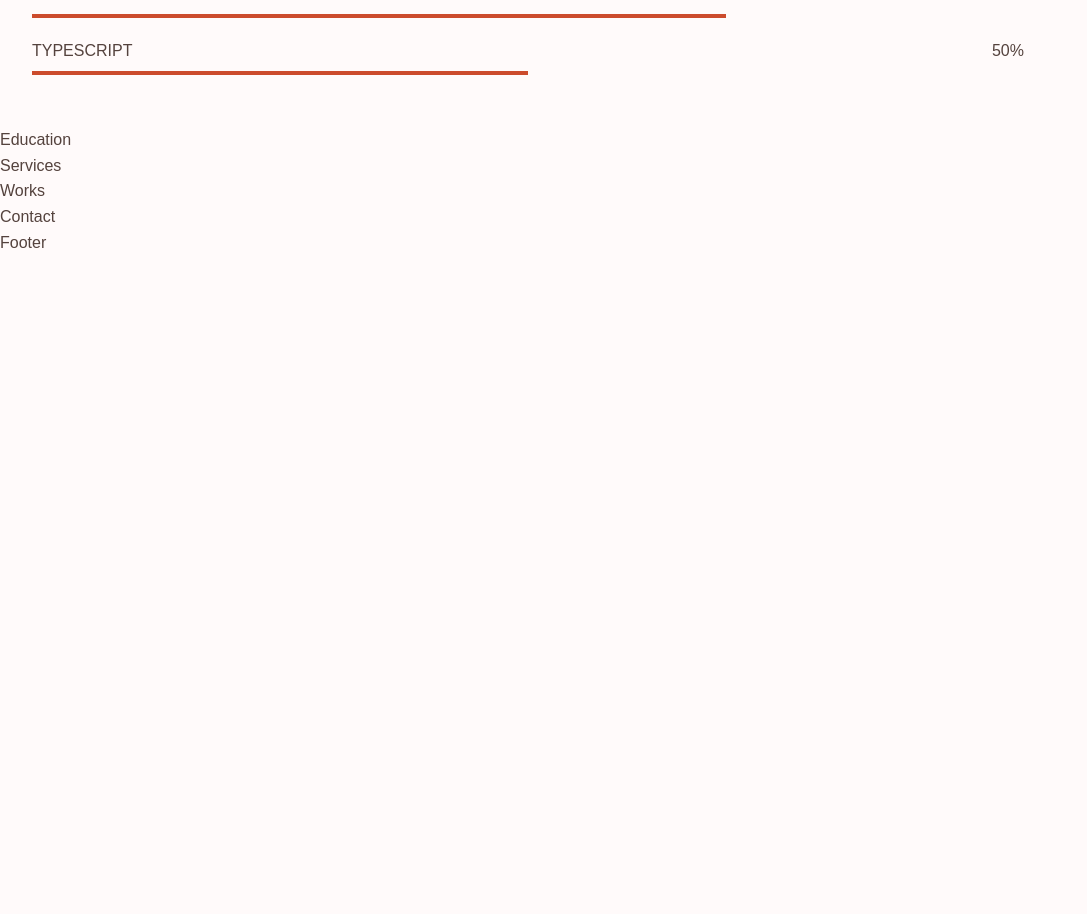
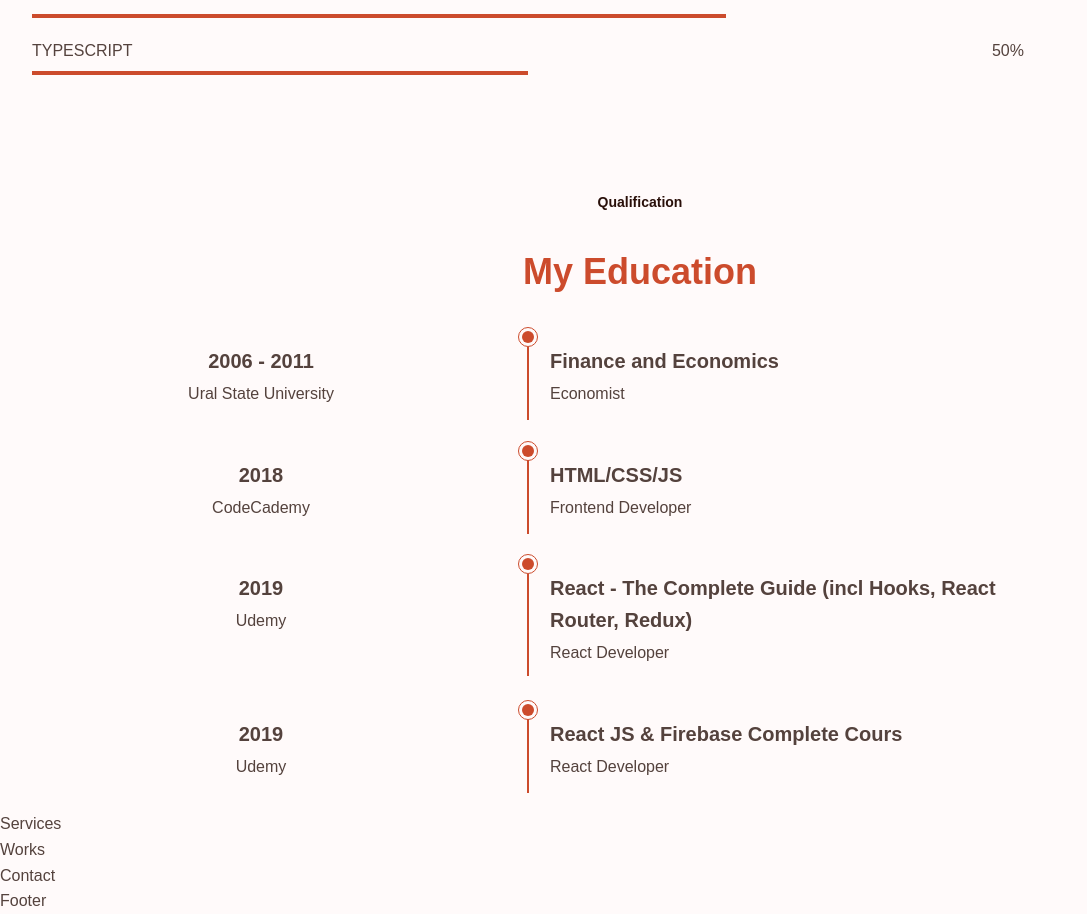
Before and after one commit to paulZakharovmnt/portfolio-website, a React (Create React App) app: page / in a window 1280 px wide. Shown: the part 2126-3040 px from the top of the page, without its empty margins (0-1087 px from the left). Before the commit the page ends 2381 px from the top, so only its background shows below. Built offline with nearby package versions, Linux system fonts and the light colour scheme.

Commit message:
add education and styles

```diff
--- a/src/components/Education/Education.css
+++ b/src/components/Education/Education.css
@@ -0,0 +1,56 @@
+.education_container {
+  row-gap: 2rem;
+}
+
+.education_content {
+  display: grid;
+  grid-template-columns: 1fr max-content 1fr;
+}
+
+.education_year,
+.education_race {
+  font-size: var(--h3-font-size);
+  margin-bottom: 0.25rem;
+}
+
+.education_university,
+.education_specialty {
+  display: block;
+  font-size-adjust: var(--smaller-font-size);
+}
+
+.education_year,
+.education_university {
+  text-align: center;
+}
+
+.education_time {
+  padding: 0 1rem;
+  justify-content: center;
+}
+
+.education_rounder {
+  position: relative;
+  display: inline-block;
+  width: 12px;
+  height: 12px;
+  background-color: var(--first-color);
+  border-radius: 50%;
+}
+
+.education_rounder::before {
+  content: "";
+  position: absolute;
+  transform: translate(-4px, -4px);
+  width: 20px;
+  height: 20px;
+  border: 1px solid var(--first-color);
+  border-radius: 50%;
+}
+.education_line {
+  display: block;
+  height: 90%;
+  width: 2px;
+  background-color: var(--first-color);
+  transform: translate(5px, -4px);
+}
--- a/src/components/Education/Education.js
+++ b/src/components/Education/Education.js
@@ -2,7 +2,80 @@ import React from "react";
 import "./Education.css";
 
 const Education = () => {
-  return <div>Education</div>;
+  return (
+    <section className="education section" id="education">
+      <span className="section-subtitle">Qualification</span>
+      <h2 className="section-title">My Education</h2>
+      <div className="education_container bd-grid">
+        <div className="education_content">
+          <div>
+            <h3 className="education_year">2006 - 2011</h3>
+            <span className="education_university">Ural State University</span>
+          </div>
+          <div className="education_time">
+            <span className="education_rounder"></span>
+            <span className="education_line"></span>
+          </div>
+
+          <div>
+            <h3 className="education_race">Finance and Economics</h3>
+            <span className="education_specialty">Economist</span>
+          </div>
+        </div>
+
+        <div className="education_content">
+          <div>
+            <h3 className="education_year">2018</h3>
+            <span className="education_university">CodeCademy</span>
+          </div>
+          <div className="education_time">
+            <span className="education_rounder"></span>
+            <span className="education_line"></span>
+          </div>
+
+          <div>
+            <h3 className="education_race">HTML/CSS/JS</h3>
+            <span className="education_specialty">Frontend Developer</span>
+          </div>
+        </div>
+
+        <div className="education_content">
+          <div>
+            <h3 className="education_year">2019</h3>
+            <span className="education_university">Udemy</span>
+          </div>
+          <div className="education_time">
+            <span className="education_rounder"></span>
+            <span className="education_line"></span>
+          </div>
+
+          <div>
+            <h3 className="education_race">
+              React - The Complete Guide (incl Hooks, React Router, Redux)
+            </h3>
+            <span className="education_specialty">React Developer</span>
+          </div>
+        </div>
+        <div className="education_content">
+          <div>
+            <h3 className="education_year">2019</h3>
+            <span className="education_university">Udemy</span>
+          </div>
+          <div className="education_time">
+            <span className="education_rounder"></span>
+            <span className="education_line"></span>
+          </div>
+
+          <div>
+            <h3 className="education_race">
+              React JS & Firebase Complete Cours
+            </h3>
+            <span className="education_specialty">React Developer</span>
+          </div>
+        </div>
+      </div>
+    </section>
+  );
 };
 
 export default Education;
--- a/src/components/Header/SideMenu.js
+++ b/src/components/Header/SideMenu.js
@@ -25,6 +25,11 @@ const SideMenu = ({ toggleShowSideMenuClick }) => {
           </a>
         </li>
         <li className="nav_item">
+          <a href="#education" className="nav_link activate">
+            Education
+          </a>
+        </li>
+        <li className="nav_item">
           <a href="#services" className="nav_link activate">
             Services
           </a>
```
